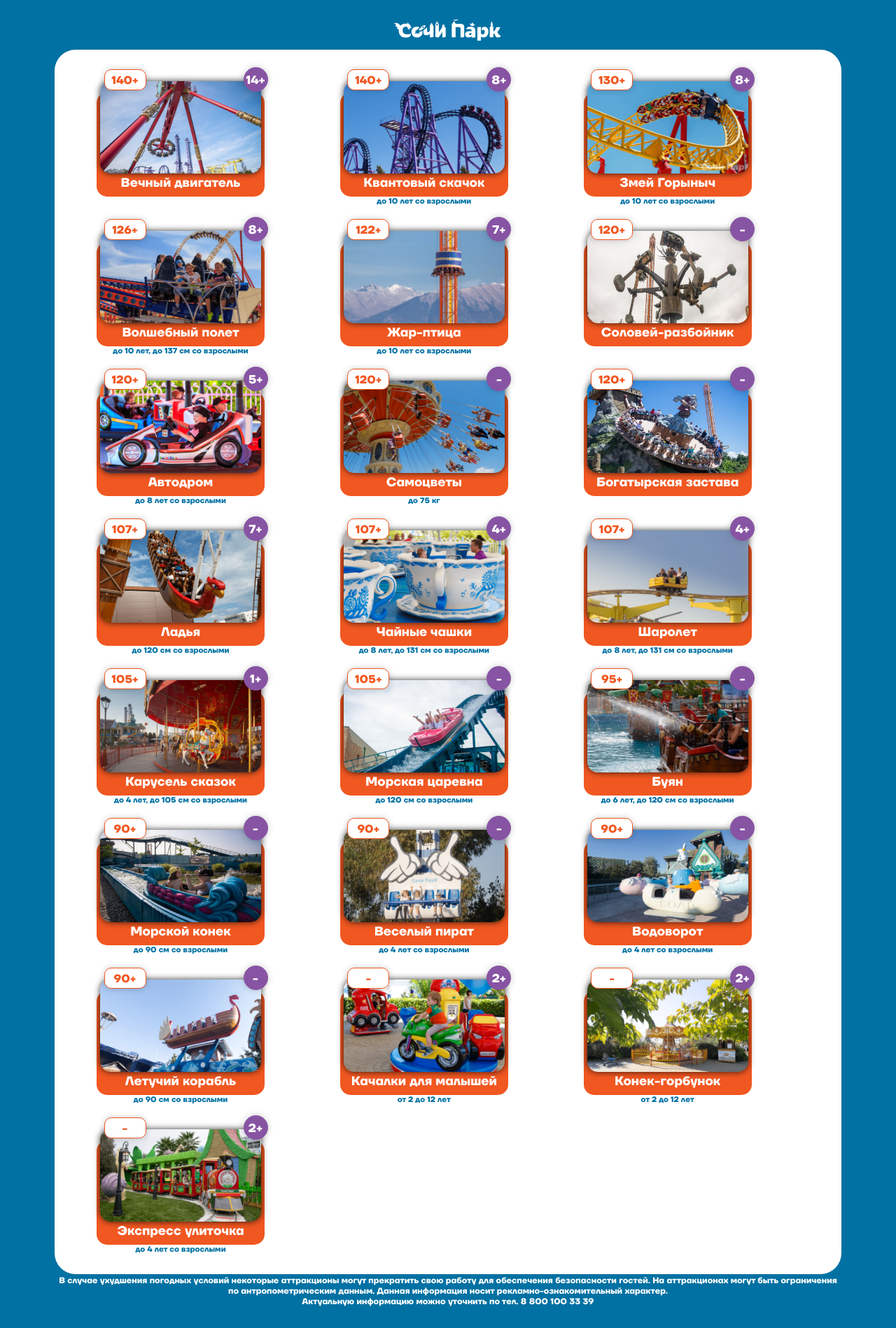
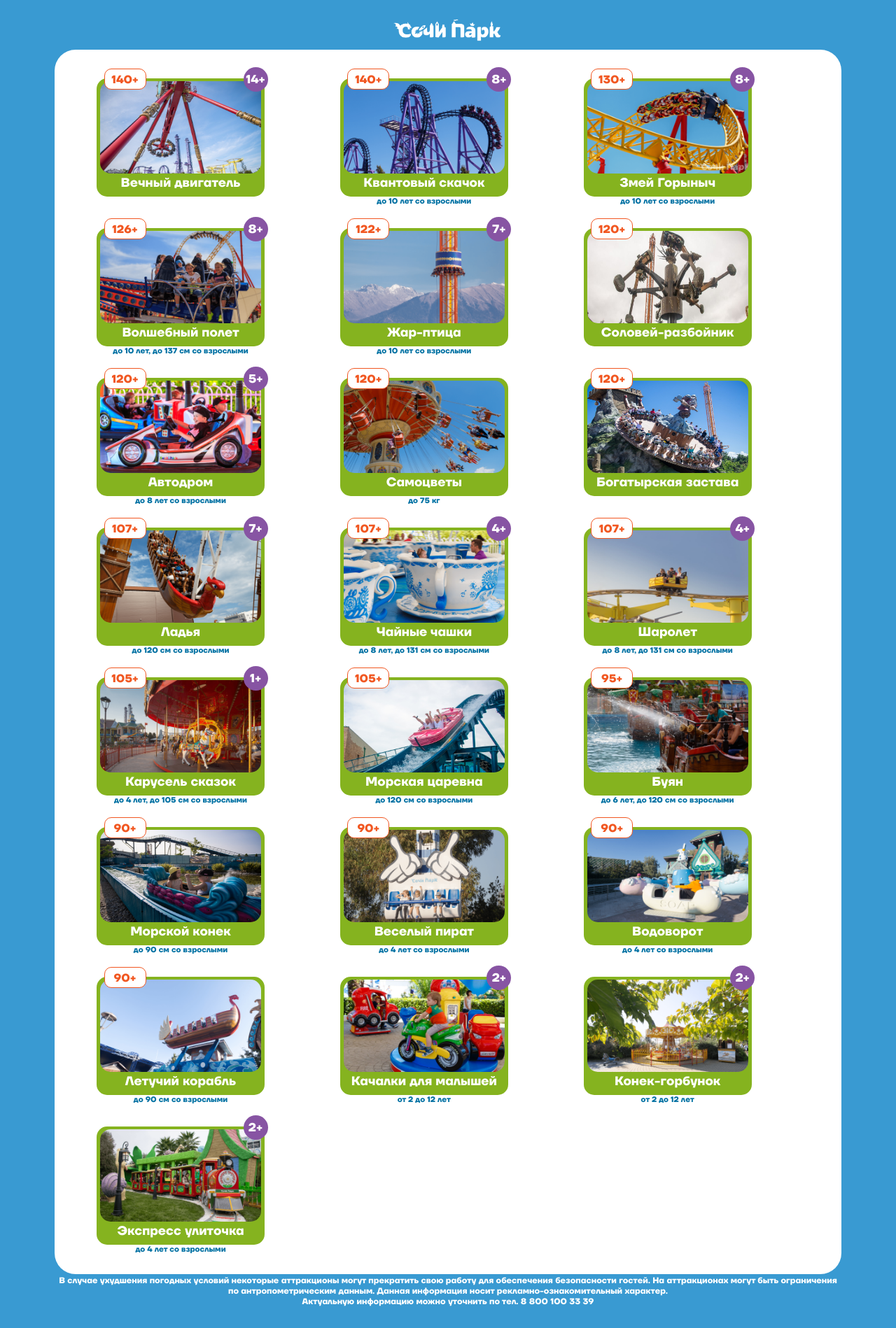
Before and after one commit to aspesivtsev/attraction_information_panel, a Django app: page / in a window 1280 px wide. Shown: the whole page at 70% size. Run offline with Django 5.2, Linux system fonts and the light colour scheme; data comes from the database, SQL or seed files in the repository; both versions use the stored data as it was after the commit.

Commit message:
final styling and rides sorting

```diff
--- a/aip/mainapp/templates/home.html
+++ b/aip/mainapp/templates/home.html
@@ -18,8 +18,13 @@
     {% for attraction in attraction_list %}
       <div class="child">
     <div class="a-box">
-      {% if attraction.height %}<span class="badge_left">{{ attraction.height }}+</span>{% else%}<span class="badge_left">-</span>{% endif %}
-      {% if attraction.age %}<span class="badge_right">{{ attraction.age }}+</span>{% else%}<span class="badge_right">-</span>{% endif %}
+      {% if attraction.height %}<span class="badge_left">{{ attraction.height }}+</span>
+      {% else%}<span class="badge_left" style="color: transparent; background-color: transparent; border: 0px;">-</span>
+      {% endif %}
+
+      {% if attraction.age %}<span class="badge_right">{{ attraction.age }}+</span>
+      {% else%}<span class="badge_right" style="color: transparent; background-color: transparent; border: 0px;">-</span>
+      {% endif %}
       <div class="img-container">
         <div class="img-inner"> <img src="{{ attraction.picture.url }}"> </div>
       </div>
--- a/aip/static/css/custom.css
+++ b/aip/static/css/custom.css
@@ -16,7 +16,7 @@
 body {
   text-align: center;
   padding: 10px;
-  background: #0171a3;
+  background: #399ad2;
 
 }
 
@@ -31,8 +31,8 @@ h1{
 #logo {
   width: 180px;
   margin: 3px;
-  /* height: 50px; */
 }
+
 .wrapper {
 height: 1730px;
 background: #fff;
@@ -40,6 +40,7 @@ background: #fff;
   padding: 10px 10px 10px 60px;
   margin: 0px 60px -10px 60px;
 }
+
 .container {
   display: flex;
   flex-wrap: wrap;
@@ -49,22 +50,11 @@ background: #fff;
   /* justify-content: space-evenly; */
   justify-content: flex-start;
   align-items: baseline;
-  /* flex-basis: 5px; */
-
-
-
 }
 
 .child {
-/*   width: 25%; */
-  /* padding: 10px; */
-/*   box-sizing: border-box; */
-  /* margin: 5px; */
-/*   flex-basis: 30%; */
-  /* margin-bottom: 10px; */
   flex: 1 33%;
   max-width: 33%;
-  /* height: 10px; */
 }
 
 .a-box {
@@ -77,8 +67,7 @@ background: #fff;
     position: relative;
     color: #f15721;
     background-color: #ffffff;
-/*     box-shadow: inset 0px 0px 6px 6px #E0E0E0; */
-    box-shadow: rgba(0,0,0,0.2) 0 0 10px;
+    /* box-shadow: rgba(0,0,0,0.2) 0 0 10px; */
     font-weight: bold;
     width: 60px;
     height: 30px;
@@ -87,12 +76,10 @@ background: #fff;
     font-size: 16px;
     box-sizing: border-box;
     display: inline-block;
-/*     align-items: center; */
-/*     justify-content: center; */
     border: 1.5px solid #f15721;
     top: 15px;
     left: -60px;
-    z-index: 2;
+    /* z-index: 2; */
     font-family: "TTFirsNeue-Bold", sans-serif;
   }
 
@@ -101,8 +88,7 @@ background: #fff;
     position: relative;
     color: #fff;
     background-color: #8754A3;
-/*     box-shadow: inset 0px 0px 6px 6px #E0E0E0; */
-  box-shadow: rgba(0,0,0,0.2) 0 0 10px;
+    /* box-shadow: rgba(0,0,0,0.2) 0 0 10px; */
     font-weight: bold;
     width: 35px;
     height: 35px;
@@ -111,46 +97,38 @@ background: #fff;
     font-size: 17px;
     box-sizing: border-box;
     display: inline-block;
-/*     align-items: center; */
     justify-content: center;
-    border: 1.5px solid #8754A3;
+    /* border: 1.5px solid #8754A3; */
     top: 15px;
     left: 75px;
-    z-index: 2;
+    /* z-index: 2; */
   }
-
 
 .img-container {
     height: 132px;
     width: 230px;
     overflow: hidden;
-/*     border-radius: 0px 0px 20px 20px; */
     display: inline-block;
-   -webkit-border-radius: 20px;
- -moz-border-radius: 20px;
+    /* -webkit-border-radius: 20px; */
+    /* -moz-border-radius: 20px; */
     border-radius: 15px;
- -webkit-box-shadow: rgba(0,0,0,0.8) 0px 0 10px;
+    /* -webkit-box-shadow: rgba(0,0,0,0.8) 0px 0 10px;
     -moz-box-shadow: rgba(0,0,0,0.8) 0 0 10px;
- box-shadow: rgba(0,0,0,0.8) 0 0 10px;
+    box-shadow: rgba(0,0,0,0.8) 0 0 10px; */
 }
 
 .img-container img {
-/*     border-radius: 10px 10px 10px 10px; */
-/*     height: 180px; */
     width: 230px;
     height: 132px;
     margin: 0px 0px 0px 0px;
-
-
 }
 
 .text-container {
   font-family: "TTFirsNeue-Bold", sans-serif;
-/*   box-shadow: 0px 0px 10px 0px rgba(0,0,0,0.2); */
-  padding: 120px 10px 10px 10px;
+  padding: 140px 10px 10px 10px;
   border-radius: 15px;
-  background: #f15721;
-  margin: -120px 0px 0px 0px;
+  background: #85b31f;
+  margin: -140px 0px 0px 0px;
   line-height: 19px;
   font-size: 14px;
   color: white
@@ -170,18 +148,12 @@ background: #fff;
 }
 
 .bottom_text p {
-  /* margin-top: 200px; */
-
   padding-left: 60px;
   padding-right: 60px;
-
   font-size: 12px;
   font-family: "TTFirsNeue-Bold", sans-serif;
-
-
   color: white;
   position: relative;
-    /* margin: 0px 0px 0px 0px;  */
   left: 50%;
-    transform: translateX(-50%);"
+  transform: translateX(-50%);
 }
```
Also changed, not shown: aip/db.sqlite3. Lines whose indentation alone changed are shown as unchanged.
